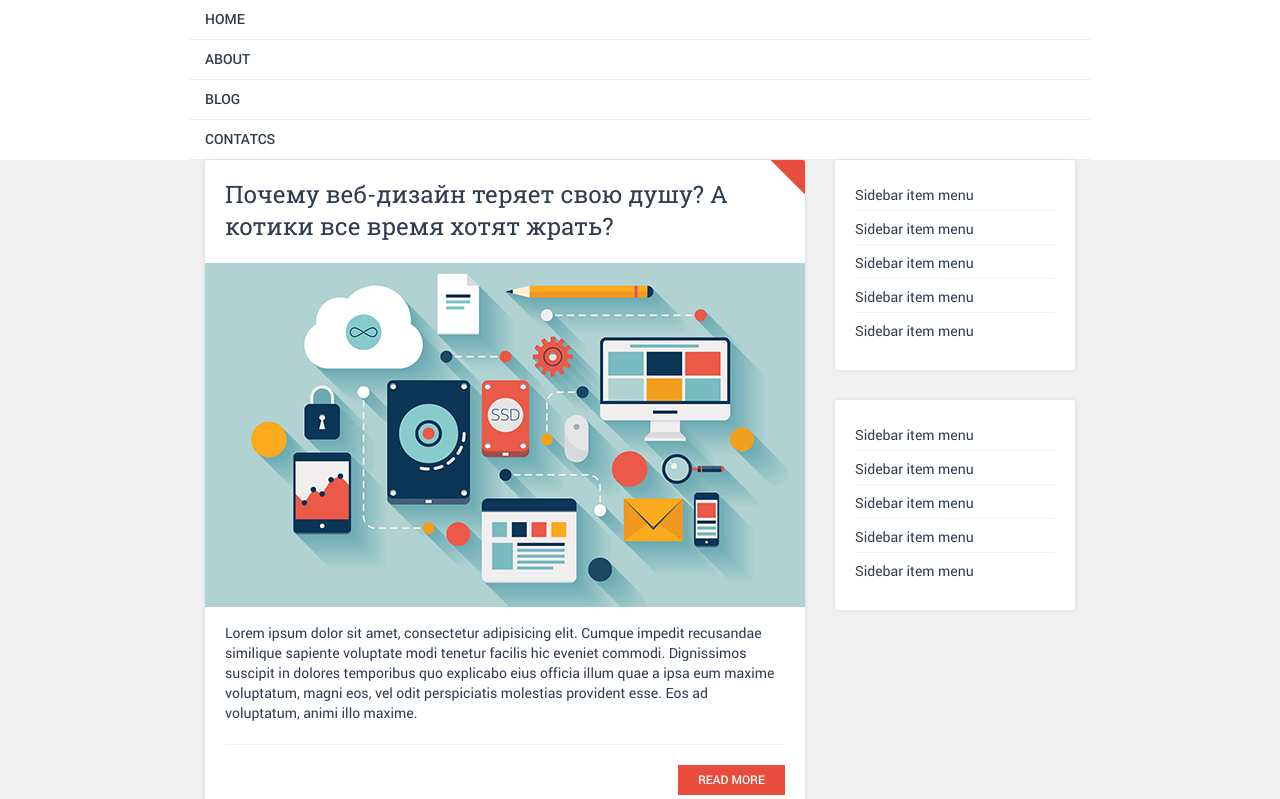
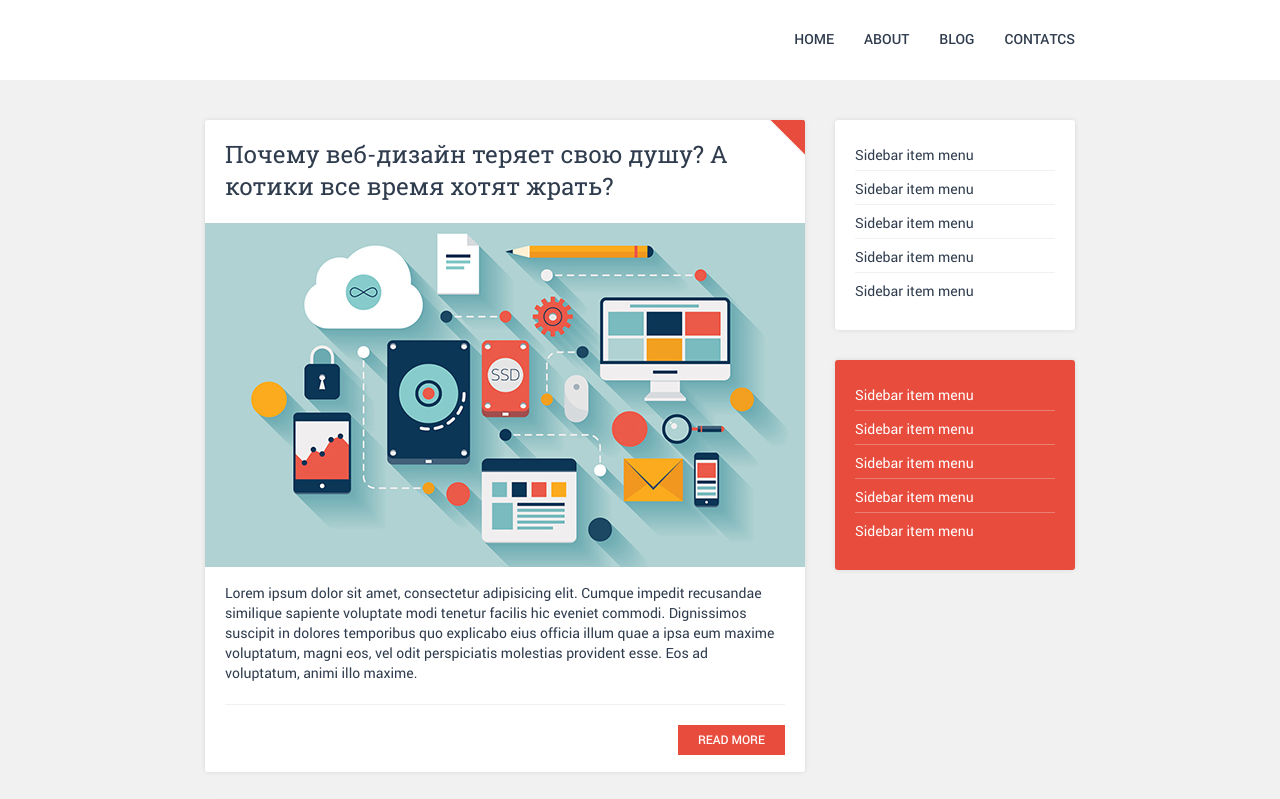
Before and after one commit to trefmast/trefmast.github.io, a website: page app/index.html in a window 1280 px wide. Shown: the top 799 px of the page. Drawn offline with Linux system fonts and the light colour scheme.

Commit message:
Update Styles

```diff
--- a/app/index.html
+++ b/app/index.html
@@ -83,11 +83,11 @@
 					</div>
 					<div class="sidebar-menu sidebar-menu--red">
 						<ul class="sidebar-menu__list">
-							<li class="sidebar-menu__item"><a href="#" class="sidebar-menu__link">Sidebar item menu</a></li>
-							<li class="sidebar-menu__item"><a href="#" class="sidebar-menu__link">Sidebar item menu</a></li>
-							<li class="sidebar-menu__item"><a href="#" class="sidebar-menu__link">Sidebar item menu</a></li>
-							<li class="sidebar-menu__item"><a href="#" class="sidebar-menu__link">Sidebar item menu</a></li>
-							<li class="sidebar-menu__item"><a href="#" class="sidebar-menu__link">Sidebar item menu</a></li>
+							<li class="sidebar-menu__item sidebar-menu__item--light"><a href="#" class="sidebar-menu__link sidebar-menu__link--light">Sidebar item menu</a></li>
+							<li class="sidebar-menu__item sidebar-menu__item--light"><a href="#" class="sidebar-menu__link sidebar-menu__link--light">Sidebar item menu</a></li>
+							<li class="sidebar-menu__item sidebar-menu__item--light"><a href="#" class="sidebar-menu__link sidebar-menu__link--light">Sidebar item menu</a></li>
+							<li class="sidebar-menu__item sidebar-menu__item--light"><a href="#" class="sidebar-menu__link sidebar-menu__link--light">Sidebar item menu</a></li>
+							<li class="sidebar-menu__item sidebar-menu__item--light"><a href="#" class="sidebar-menu__link sidebar-menu__link--light">Sidebar item menu</a></li>
 						</ul>
 					</div>
 				</div>
--- a/app/less/style.less
+++ b/app/less/style.less
@@ -100,6 +100,7 @@ body{
 
 .main{
     font-size: 0;
+    padding: 40px 0 3px;
 }
 
 .sidebar{
@@ -118,6 +119,9 @@ body{
     }
     &__item{
         border-bottom: 1px solid #f1f1f1;
+        &--light{
+            border-color: #ea7e73;
+        }
         &:last-child{
             border-bottom: 0;
         }
@@ -125,6 +129,12 @@ body{
     &__link{
         display: block;
         padding: 9px 0 4px;
+        &--light{
+            color: #fff;
+        }
+    }
+    &--red{
+        background: #e74c3c;
     }
 }
 
@@ -171,6 +181,20 @@ body{
 }
 
 @media screen and (min-width: 768px) {
+    .top-menu{
+        &__list{
+            text-align: right;
+            font-size: 0;
+        }
+        &__item{
+            display: inline-block;
+            vertical-align: top;
+            border: 0;
+        }
+        &__link{
+            padding: 30px 15px;
+        }
+    }
     .content{
         width: 70%;
         display: inline-block;
```
Also changed, not shown: app/css/style.css.
